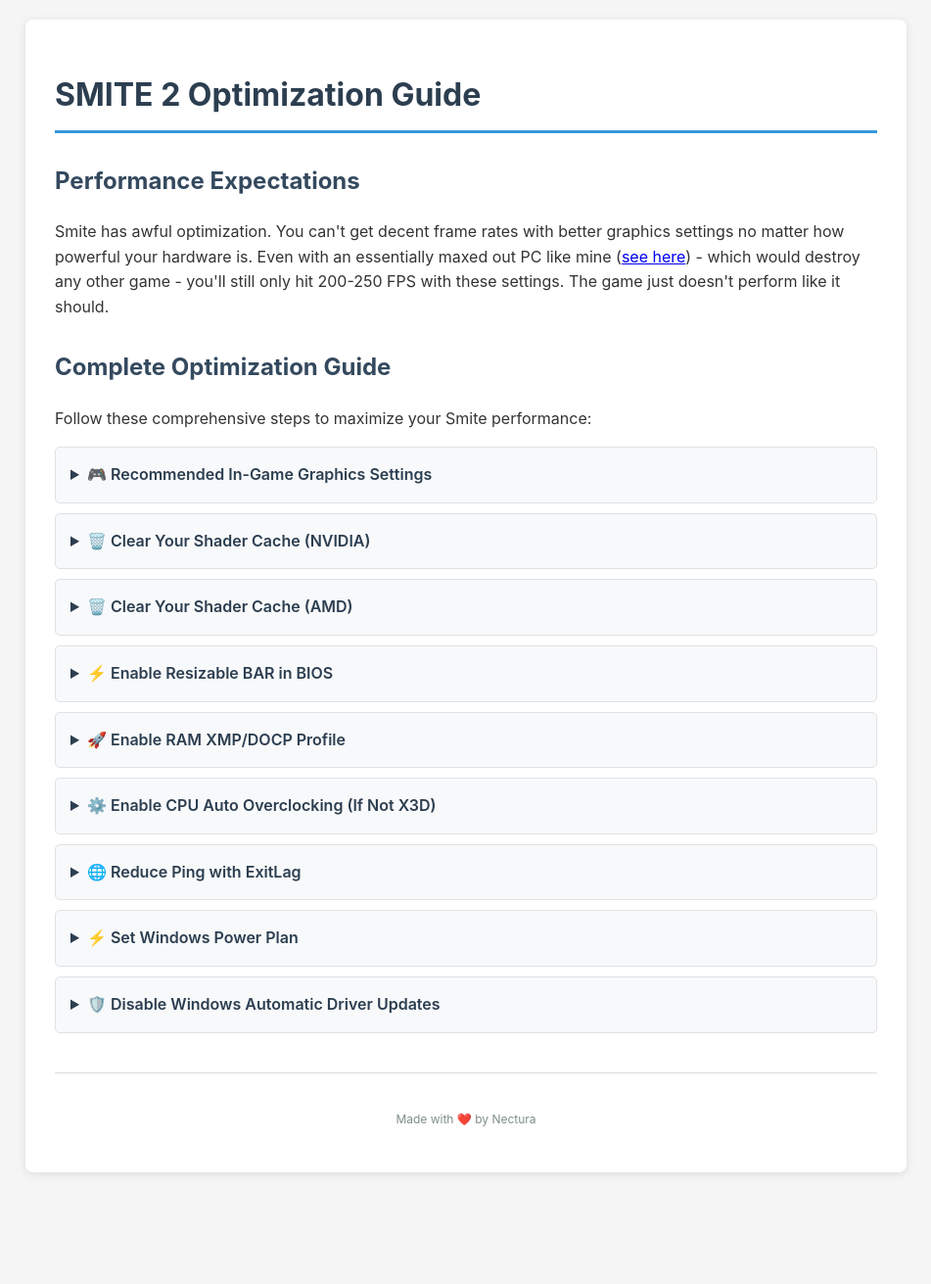
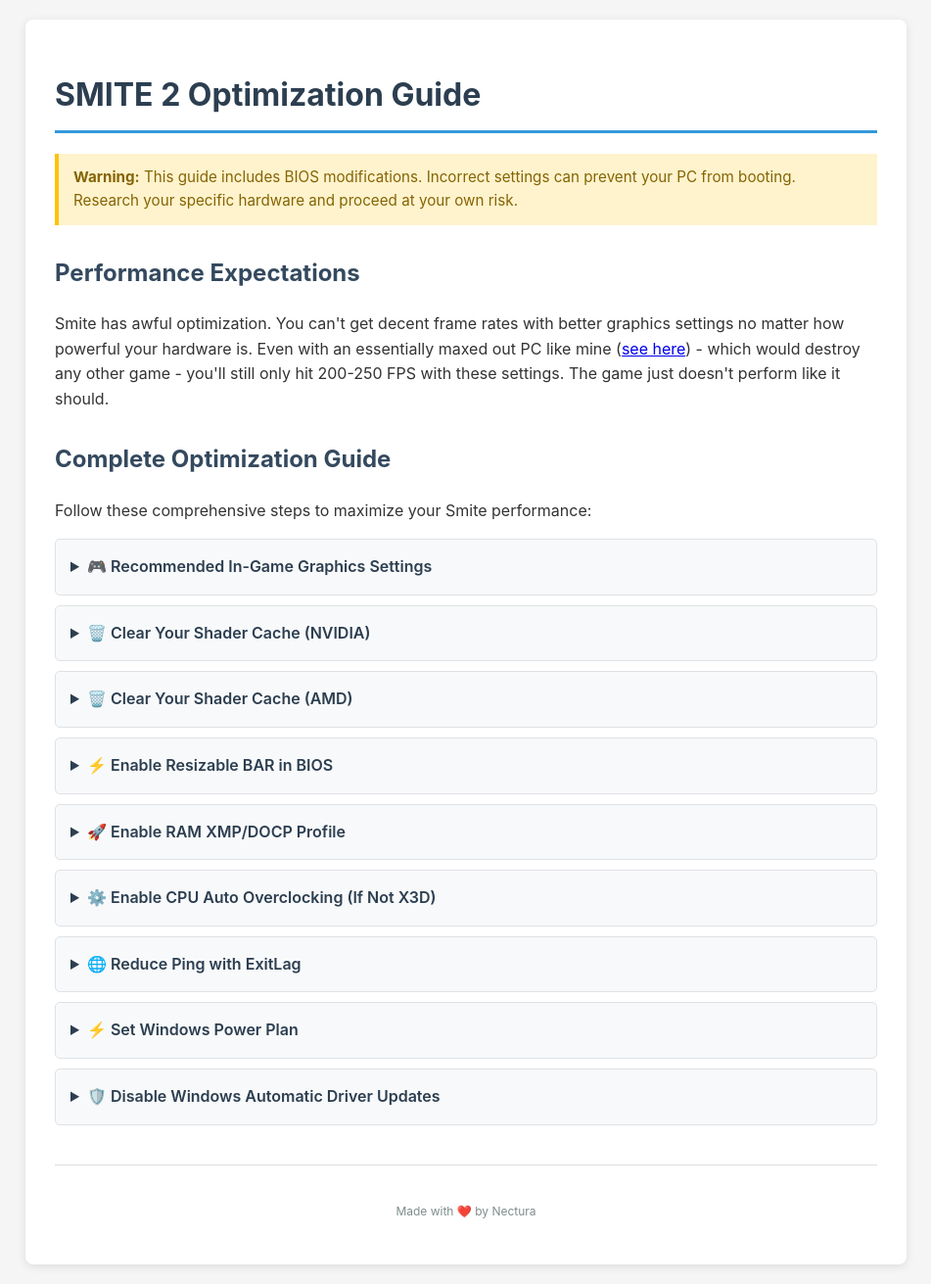
Before and after one commit to Nectura/smite-optimization-guide, a Jekyll site: the page built from README.md, in a window 1280 px wide. Shown: the whole page at 98% size, without its empty margins (164-1115 px from the left). Built offline with Jekyll 4.4.1, drawn with Linux system fonts in a browser that asks for light colours; our own code applies the rules of GitHub Pages for plain Markdown files; before the commit the page ends 1217 px from its top, so only the background shows below that.

Commit message:
Add warning for BIOS modifications and format updates
Added a warning about BIOS modifications and improved formatting.

```diff
--- a/_layouts/default.html
+++ b/_layouts/default.html
@@ -59,6 +59,9 @@
         color: #856404;
         margin: 0;
         font-size: 0.95em;
+      }
+      .important strong {
+        font-weight: 700;
       }
       .additional-images {
         margin: 20px 0;
@@ -129,6 +132,10 @@
   <body>
     <div class="wrapper">
       <h1>SMITE 2 Optimization Guide</h1>
+
+      <div class="important">
+        <p><strong>Warning:</strong> This guide includes BIOS modifications. Incorrect settings can prevent your PC from booting. Research your specific hardware and proceed at your own risk.</p>
+      </div>
 
       <h2>Performance Expectations</h2>
       <p>Smite has awful optimization. You can't get decent frame rates with better graphics settings no matter how powerful your hardware is. Even with an essentially maxed out PC like mine (<a href="https://pcpartpicker.com/user/Nectura/saved/#view=qVcJkL" target="_blank">see here</a>) - which would destroy any other game - you'll still only hit 200-250 FPS with these settings. The game just doesn't perform like it should.</p>
```
